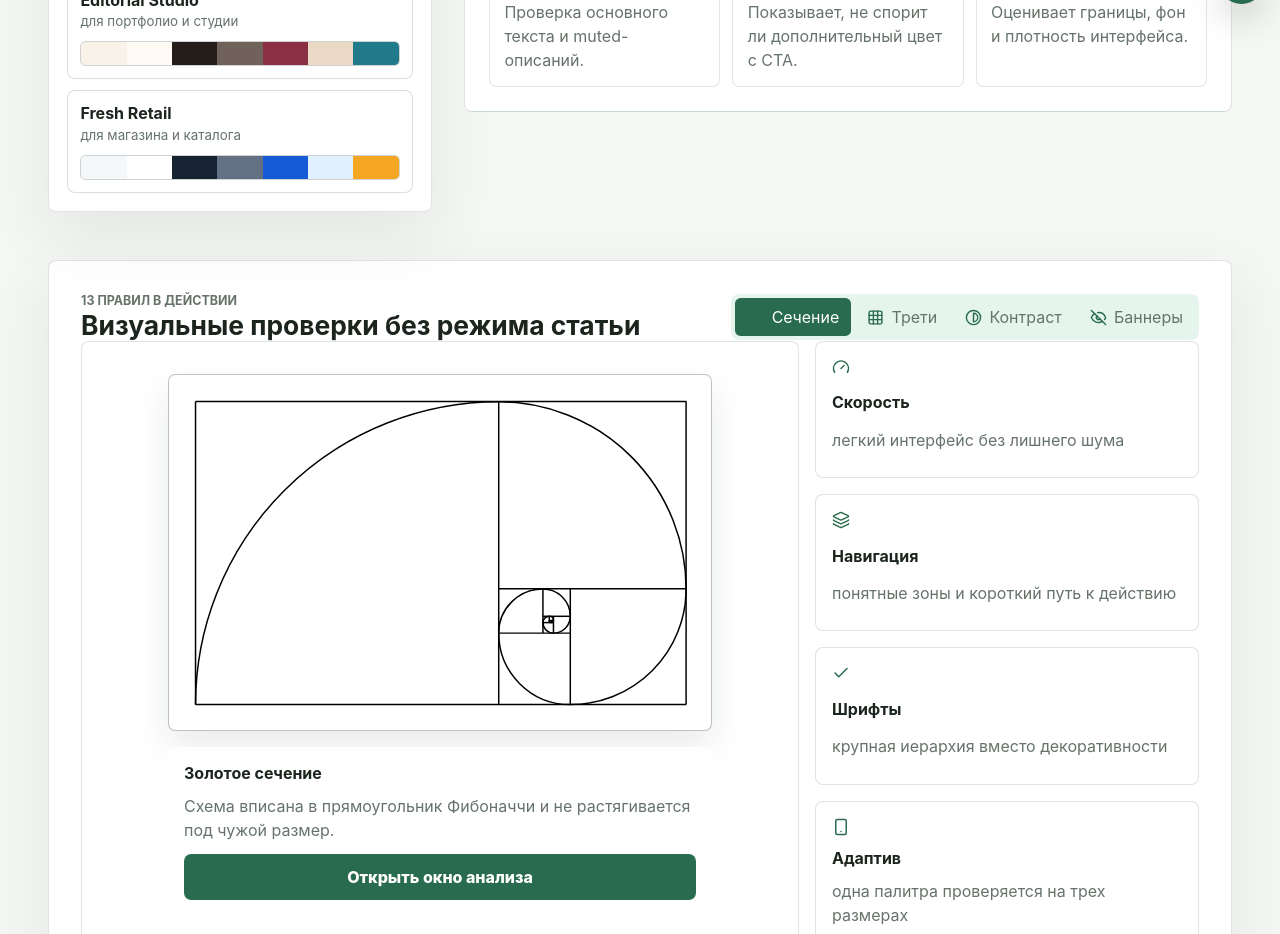
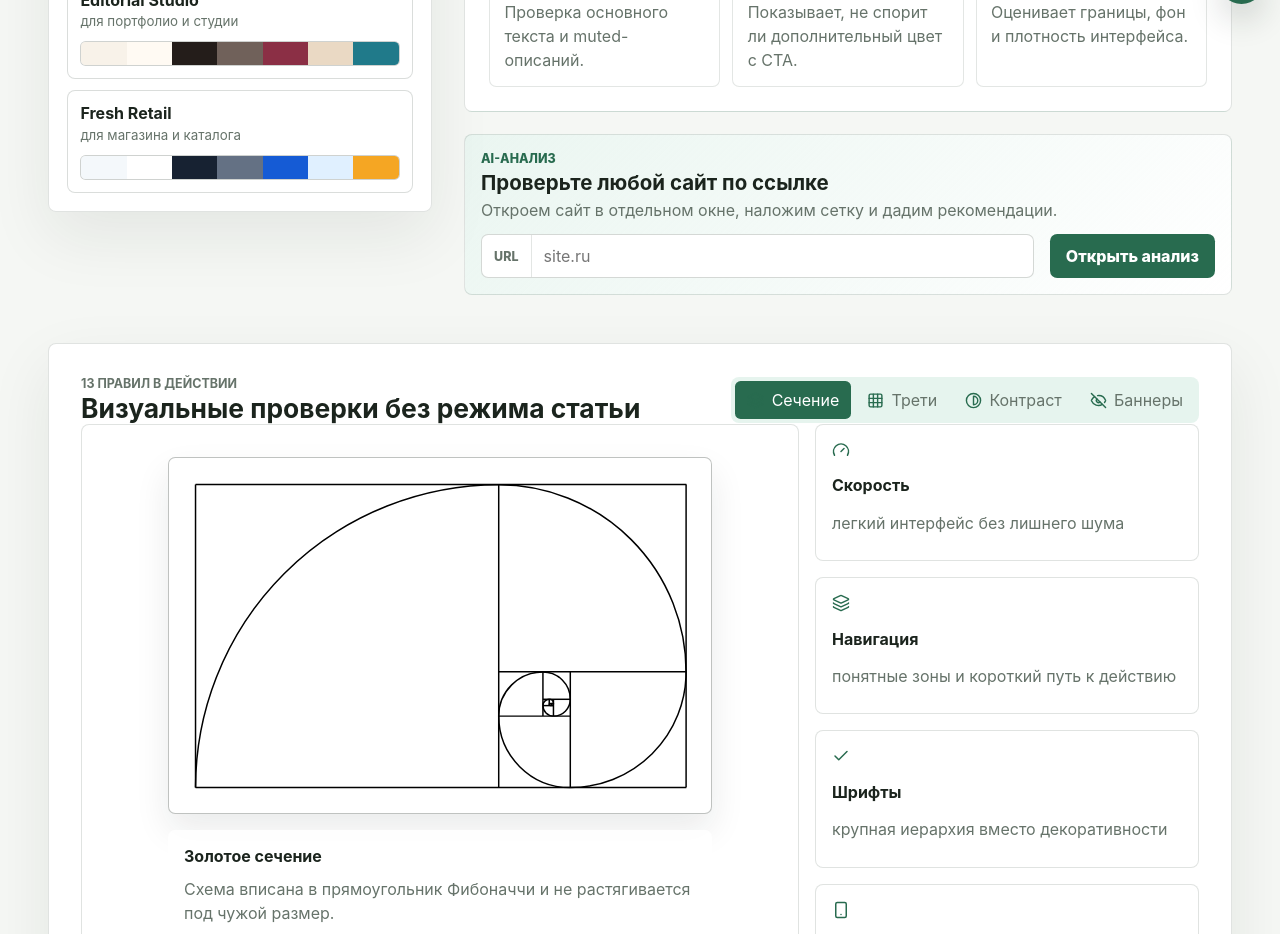
Before and after one commit to selfnesss/sitepal, a React (Vite) app: page / in a window 1280 px wide. Shown: the part 780-1714 px from the top of the page. Built offline with nearby package versions, Linux system fonts and the light colour scheme.

Commit message:
Add quick analysis panel below preview

```diff
--- a/src/main.tsx
+++ b/src/main.tsx
@@ -422,7 +422,16 @@ function App() {
           </div>
         </aside>
 
-        <ExperienceSection onOpenAnalysis={() => setAnalysisOpen(true)} ruleView={ruleView} />
+        <ExperienceSection
+          analysisInput={analysisInput}
+          onAnalysisInputChange={setAnalysisInput}
+          onOpenAnalysis={() => setAnalysisOpen(true)}
+          onOpenAnalysisUrl={() => {
+            openAnalysisUrl();
+            setAnalysisOpen(true);
+          }}
+          ruleView={ruleView}
+        />
       </section>
 
       <section className="rules" id="rules">
@@ -488,10 +497,16 @@ function App() {
 }
 
 function ExperienceSection({
+  analysisInput,
+  onAnalysisInputChange,
   onOpenAnalysis,
+  onOpenAnalysisUrl,
   ruleView,
 }: {
+  analysisInput: string;
+  onAnalysisInputChange: (value: string) => void;
   onOpenAnalysis: () => void;
+  onOpenAnalysisUrl: () => void;
   ruleView: RuleView;
 }) {
   return (
@@ -558,6 +573,30 @@ function ExperienceSection({
             <p>Оценивает границы, фон и плотность интерфейса.</p>
           </article>
         </div>
+      </section>
+
+      <section className="quick-analysis" aria-label="Быстрый анализ сайта">
+        <div>
+          <span>AI-анализ</span>
+          <strong>Проверьте любой сайт по ссылке</strong>
+          <p>Откроем сайт в отдельном окне, наложим сетку и дадим рекомендации.</p>
+        </div>
+        <label className="quick-url">
+          <span>URL</span>
+          <input
+            value={analysisInput}
+            onChange={(event) => onAnalysisInputChange(event.target.value)}
+            onKeyDown={(event) => {
+              if (event.key === "Enter") {
+                onOpenAnalysisUrl();
+              }
+            }}
+            placeholder="site.ru"
+          />
+        </label>
+        <button className="quick-action" onClick={onOpenAnalysisUrl} type="button">
+          Открыть анализ
+        </button>
       </section>
     </section>
   );
--- a/src/styles.css
+++ b/src/styles.css
@@ -641,6 +641,84 @@ h2 {
   font-size: 1.05rem;
 }
 
+.quick-analysis {
+  display: grid;
+  grid-template-columns: minmax(0, 1fr) auto;
+  align-items: start;
+  gap: 0.75rem 1rem;
+  padding: 1rem;
+  border: 1px solid color-mix(in srgb, var(--muted), transparent 80%);
+  border-radius: 0.5rem;
+  background:
+    linear-gradient(135deg, color-mix(in srgb, var(--secondary), transparent 45%), transparent),
+    var(--surface);
+}
+
+.quick-analysis div {
+  display: grid;
+  grid-column: 1 / -1;
+  gap: 0.3rem;
+  min-width: 0;
+}
+
+.quick-analysis div > span {
+  color: var(--primary);
+  font-size: 0.78rem;
+  font-weight: 850;
+  text-transform: uppercase;
+}
+
+.quick-analysis strong {
+  font-size: clamp(1.05rem, 1.6vw, 1.35rem);
+  line-height: 1.15;
+}
+
+.quick-analysis p {
+  margin: 0;
+  color: var(--muted);
+  line-height: 1.45;
+}
+
+.quick-url {
+  display: grid;
+  grid-column: 1;
+  min-height: 2.75rem;
+  grid-template-columns: 3.1rem minmax(0, 1fr);
+  overflow: hidden;
+  border: 1px solid color-mix(in srgb, var(--muted), transparent 72%);
+  border-radius: 0.45rem;
+  background: var(--surface);
+}
+
+.quick-url span {
+  display: grid;
+  place-items: center;
+  border-right: 1px solid color-mix(in srgb, var(--muted), transparent 82%);
+  color: var(--muted);
+  font-size: 0.78rem;
+  font-weight: 850;
+}
+
+.quick-url input {
+  min-width: 0;
+  border: 0;
+  padding: 0 0.75rem;
+  background: transparent;
+  color: var(--text);
+}
+
+.quick-action {
+  grid-column: 2;
+  min-height: 2.75rem;
+  border: 0;
+  border-radius: 0.45rem;
+  padding: 0 1rem;
+  background: var(--primary);
+  color: var(--surface);
+  font-weight: 850;
+  white-space: nowrap;
+}
+
 .thirds-overlay {
   position: absolute;
   z-index: 4;
@@ -1279,6 +1357,15 @@ h2 {
     grid-template-columns: 1fr;
   }
 
+  .quick-analysis {
+    grid-template-columns: 1fr;
+    align-items: stretch;
+  }
+
+  .quick-action {
+    width: 100%;
+  }
+
   .preview-copy {
     min-height: 0;
   }
```
